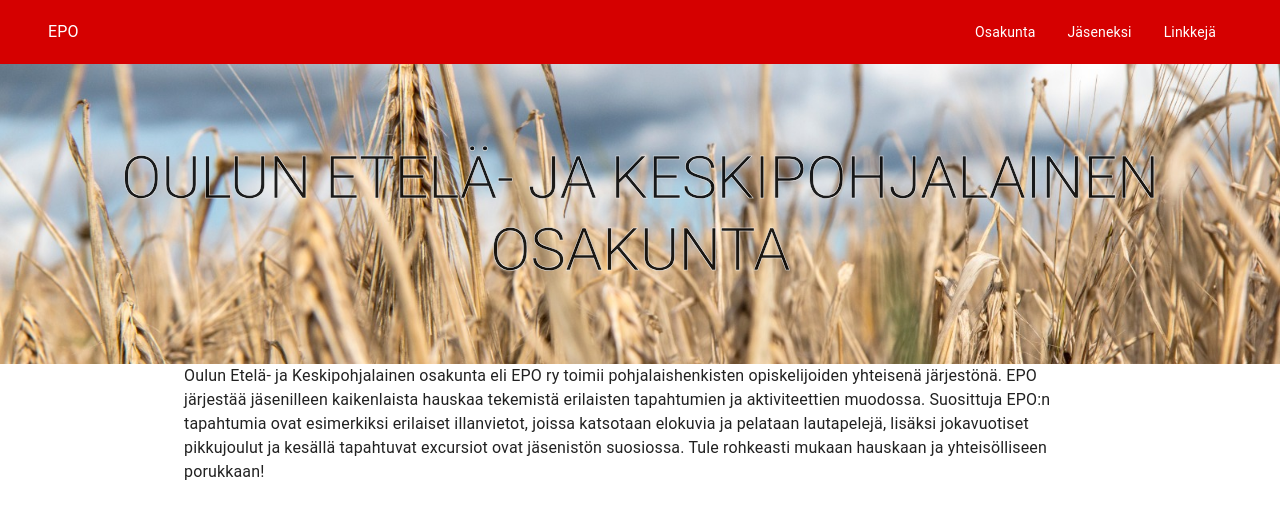
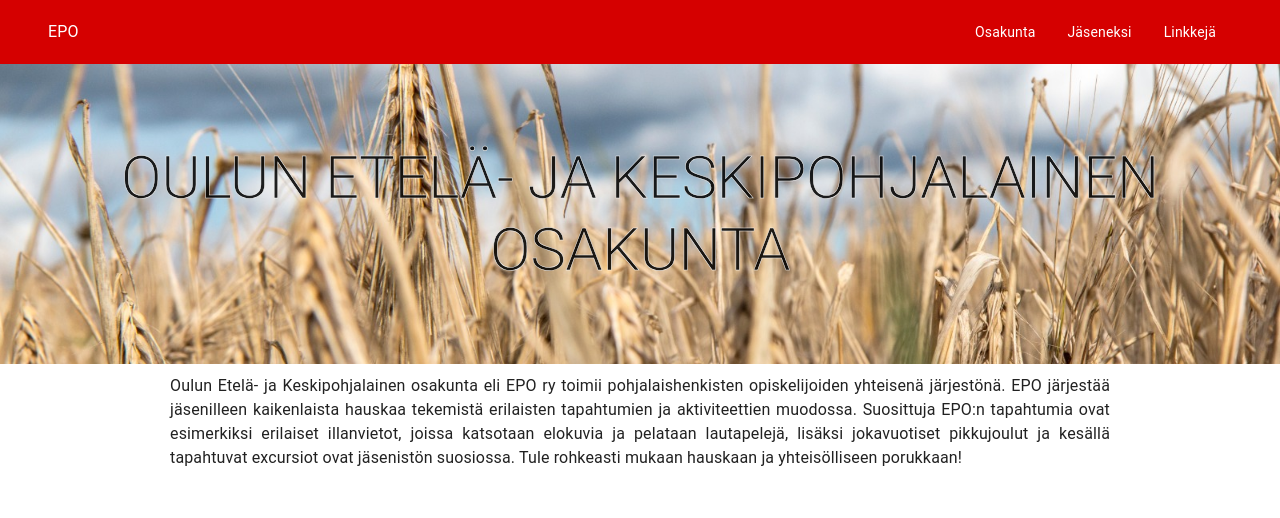
Before and after one commit to ehip/epo, a React (Create React App) app: page / in a window 1280 px wide. Shown: the top 518 px of the page. Built offline with nearby package versions, Linux system fonts and the light colour scheme.

Commit message:
text styling

```diff
--- a/src/components/Text/Text.js
+++ b/src/components/Text/Text.js
@@ -1,11 +1,21 @@
 import React from "react";
-import { Container, Paper, Typography } from "@material-ui/core";
+import { Container, Paper, Typography, makeStyles } from "@material-ui/core";
+
+const useStyles = makeStyles({
+  root: {
+    padding: 10,
+    margin: "auto 5 auto 5",
+    textAlign: "justify!important"
+  }
+})
 
 export const Text = ({ text }) => {
+  const { root } = useStyles()
+
   return (
-    <Container maxWidth="md">
+    <Container maxWidth="md" className={root}>
       <Paper square elevation="0">
-        <Typography>{text}</Typography>
+        <Typography variant="body1">{text}</Typography>
       </Paper>
     </Container>
   );
```
